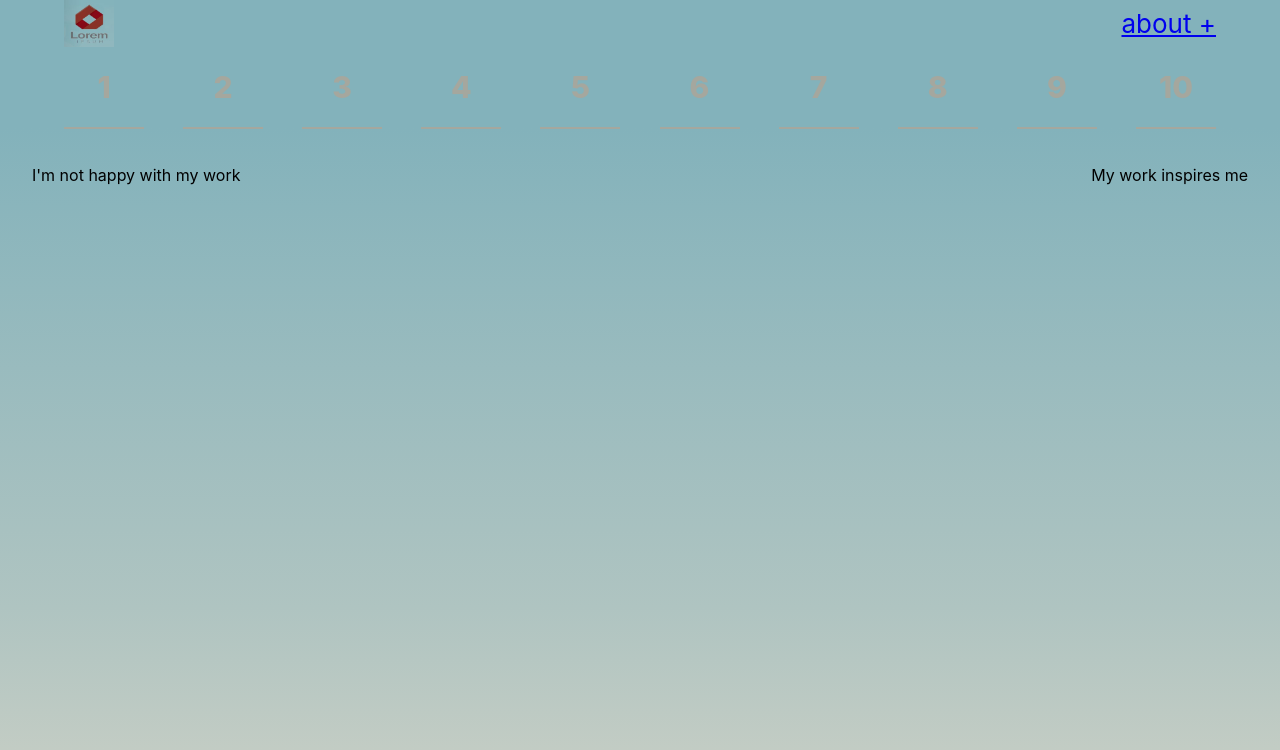
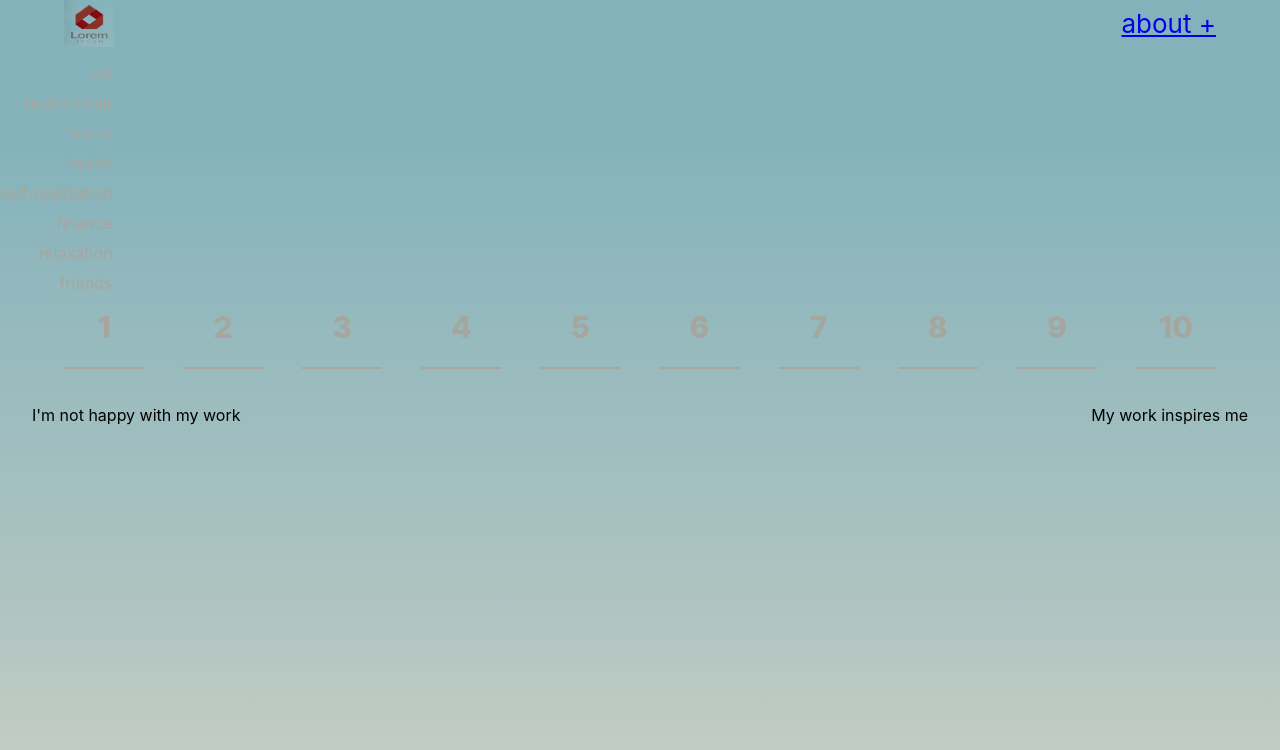
Before and after one commit to DEVELOPER-IN-PROGRESS/react-ratings, a React (Create React App) app: page / in a window 1280 px wide. Shown: the top 750 px of the page. Built offline with nearby package versions, Linux system fonts and the light colour scheme.

Commit message:
sidebar component

```diff
--- a/src/App.js
+++ b/src/App.js
@@ -3,27 +3,21 @@ import logo from './assets/lor.jpg';
 
 import Scale from './components/scale/scale.componet';
 import Popup from './components/popup/popup.component';
+import Sidebar from './components/sidebar/sidebar.component';
 
 function App() {
 
-  const showModal = () =>{
-    document.getElementById('aboutPopup').style.display = 'block';
-  }
-
-  const closeModal = () => {
-    document.getElementById('aboutPopup').style.display = 'none';
-  }
-
+  const showModal = () => document.getElementById('aboutPopup').style.display = 'block'
 
   const scale = [1,2,3,4,5,6,7,8,9,10]
   return (
     <div className="App">
       <Popup />
-      {/* <p className="App-bg">question</p> */}
       <header className="App-header">
         <img src={logo} alt="logo" width={50} />
         <a href='#' onClick={showModal}>about +</a>
       </header>
+      <Sidebar/>
       <Scale scale={scale}/>
     </div>
   );
--- /dev/null
+++ b/src/components/sidebar/sidebar.component.jsx
@@ -0,0 +1,21 @@
+import style from './sidebar.styles.css'
+
+const Sidebar = () =>{
+    const categories = ["job","relationship","family","health","self-realization","finance","relaxation","friends"];
+
+    return(
+        <div className="App__sidebar">
+            <ul className="App__sidebar-ul">
+                {
+                    categories.map( (el,id) =>{
+                        return (<li key={`side${id}`}>
+                          <p className="App__sidebar-p">{el}</p>
+                        </li>)
+                    })
+                }
+            </ul>
+        </div>
+    )
+}
+
+export default Sidebar;
--- /dev/null
+++ b/src/components/sidebar/sidebar.styles.css
@@ -0,0 +1,22 @@
+.App__sidebar-p{
+    font-weight: 400;
+ color: #a5a79e;
+}
+
+.App__sidebar-p:hover{
+    color:black;
+}
+.App__sidebar-ul{
+    list-style-type: none;
+    display: flex;
+    flex-direction: column;
+    justify-content: center;
+    padding: 0px;
+    margin: 0px;
+    width: fit-content;
+}
+
+.App__sidebar-ul >li {
+    height: 30px;
+    text-align: end;
+}
```
Also changed, not shown: src/components/question/question.components.jsx (added, +9 -0 lines), src/questions.json (added, +84 -0 lines), src/components/question/result.style.css (added).
